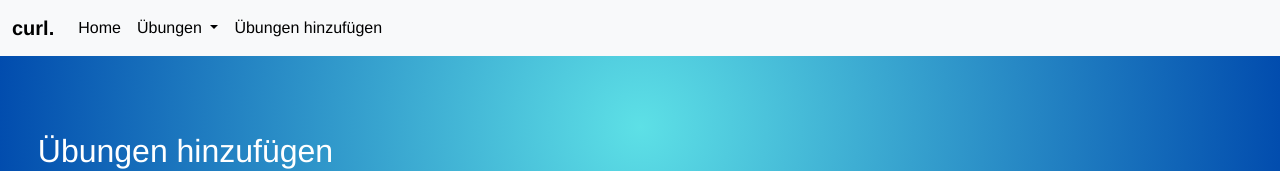
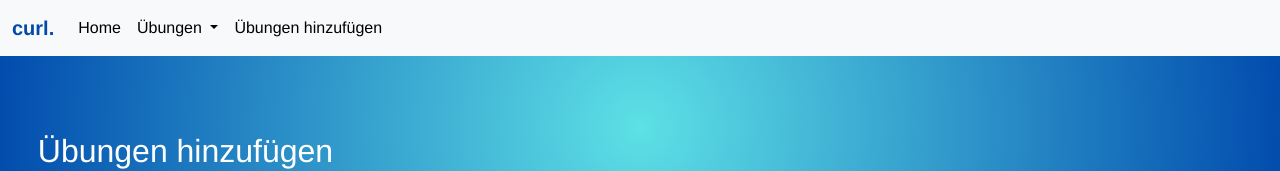
Before and after one commit to nkhelifi1/Frontend, a Vue app: page /api/edit in a window 1280 px wide. Shown: the top 171 px of the page. Built offline with nearby package versions, Linux system fonts and the light colour scheme.

Commit message:
NavBar angepasst

```diff
--- a/src/components/NavBar.vue
+++ b/src/components/NavBar.vue
@@ -1,7 +1,7 @@
 <template>
   <nav class="navbar navbar-expand-lg bg-body-tertiary">
     <div class="container-fluid">
-      <router-link class="navbar-brand" to="/">curl.</router-link>
+      <router-link class="navbar-brand text-blue" to="/">curl.</router-link>
       <button class="navbar-toggler" type="button" data-bs-toggle="collapse" data-bs-target="#navbarNavDropdown" aria-controls="navbarNavDropdown" aria-expanded="false" aria-label="Toggle navigation">
         <span class="navbar-toggler-icon"></span>
       </button>
@@ -37,5 +37,8 @@ export default {
 </script>
 
 <style scoped>
+.text-blue {
+    color: #004aad;
+}
 
 </style>
```
